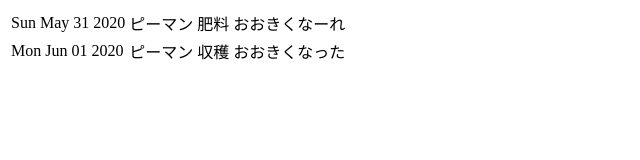
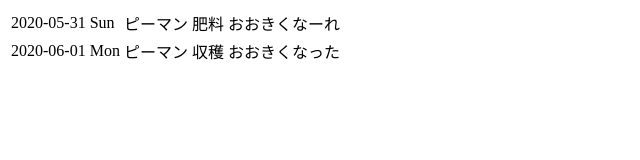
Before and after one commit to kirikiriyamama/oniwa-frontend, a React (Create React App) app: page / in a window 1280 px wide. Shown: the top 160 px of the page, without its empty margins (0-640 px from the left). Built offline with nearby package versions, Linux system fonts and the light colour scheme.

Commit message:
Update date format

```diff
--- a/src/ActivityRow.js
+++ b/src/ActivityRow.js
@@ -1,12 +1,21 @@
 import React from 'react';
 
 class ActivityRow extends React.Component {
+  weekday(date) {
+    const days = ['Sun', 'Mon', 'Tue', 'Wed', 'Thu', 'Fri', 'Sat'];
+    return days[date.getDay()];
+  }
+
   render() {
     const date = new Date(this.props.date);
 
+    const y = date.getFullYear();
+    const m = (date.getMonth() + 1).toString().padStart(2, '0');
+    const d = date.getDate().toString().padStart(2, '0');
+
     return (
       <tr>
-        <td>{date.toDateString()}</td>
+        <td>{`${y}-${m}-${d} ${this.weekday(date)}`}</td>
         <td>{this.props.vegetable}</td>
         <td>{this.props.job}</td>
         <td>{this.props.note}</td>
```
